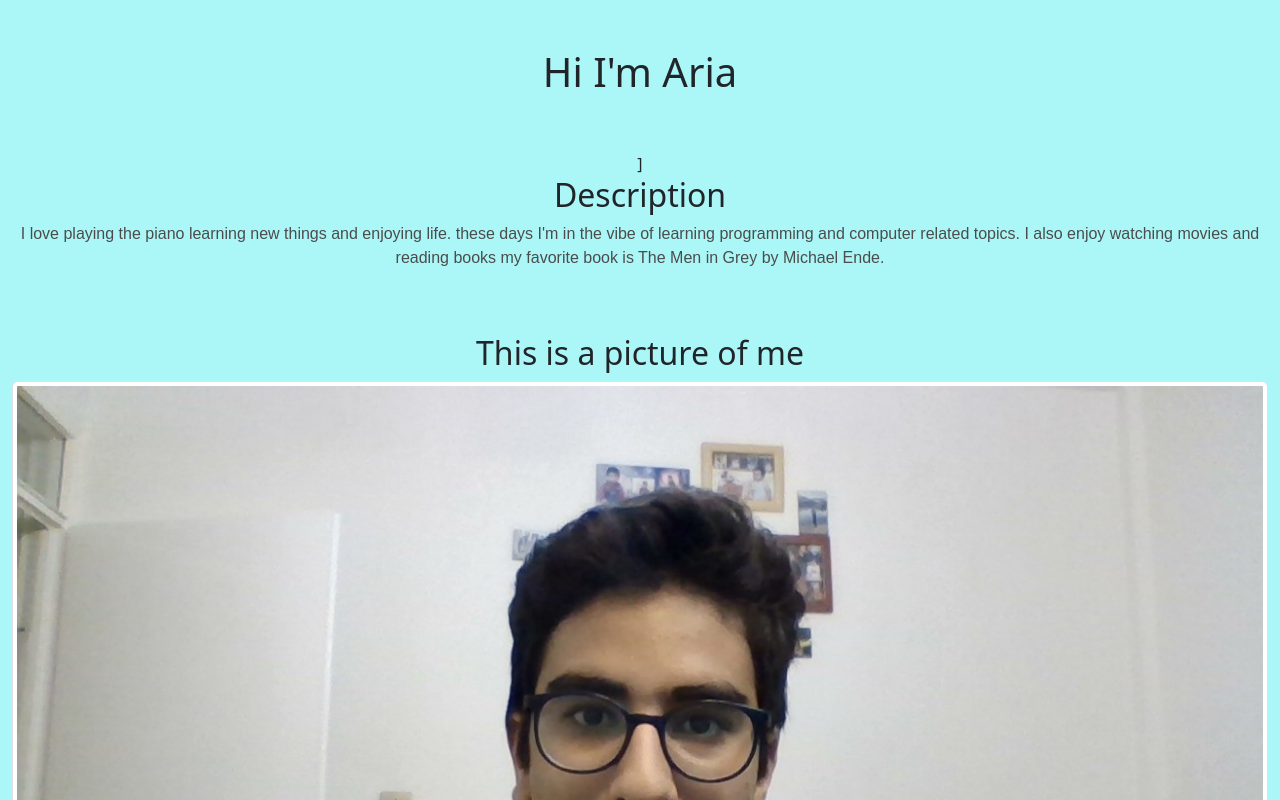
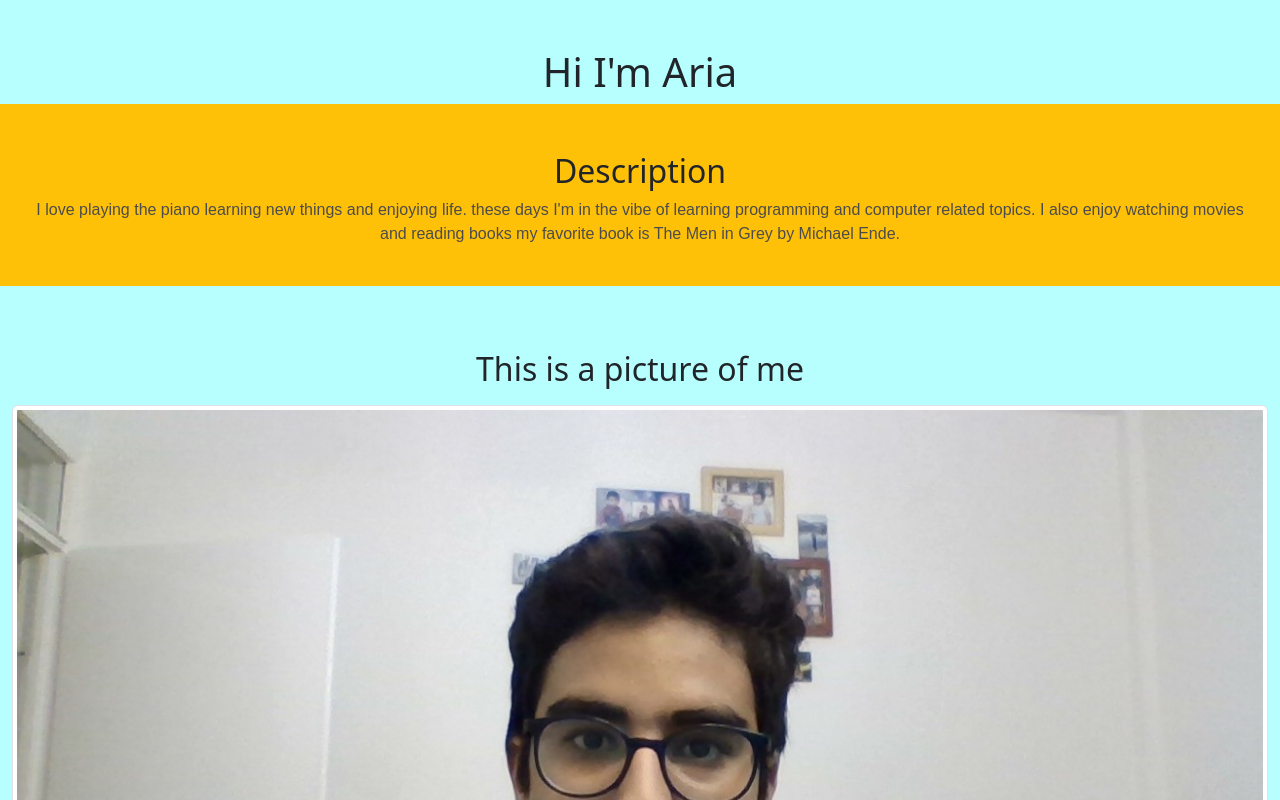
Before and after one commit to Aria-Hani-Tabaei/testpages, a plain HTML site: page index.html in a window 1280 px wide. Shown: the top 800 px of the page. Drawn offline with nearby package versions, Linux system fonts and the light colour scheme.

Commit message:
changin style

```diff
--- a/index.html
+++ b/index.html
@@ -7,7 +7,7 @@
         <link href="https://cdn.jsdelivr.net/npm/bootstrap@5.3.0-alpha1/dist/css/bootstrap.min.css" rel="stylesheet" integrity="sha384-GLhlTQ8iRABdZLl6O3oVMWSktQOp6b7In1Zl3/Jr59b6EGGoI1aFkw7cmDA6j6gD" crossorigin="anonymous">
         <style>
             body {
-                background-color: rgb(171, 247, 247);
+                background-color: rgb(183, 255, 255);
                 text-shadow: .5cm;
                 text-align:center;
             }
@@ -21,7 +21,7 @@
         <div class="container-fluid pt-5">
             <H1 class="heading">Hi I'm Aria</H1>
         </div>
-        <div class="pt-5 container-fluid">]
+        <div class="pt-5 container-fluid justify-content-center p-4 bg-warning">
             <h2>
                 Description
             </h2>
@@ -31,7 +31,7 @@
             </p>
         </div>
         <div class="container-fluid pt-5">
-            <h2>
+            <h2 class="m-3">
                 This is a picture of me
             </h2>
             <img src="img/myphoto.jpg" alt="My Picture" class="img-thumbnail img-fluid">
```
